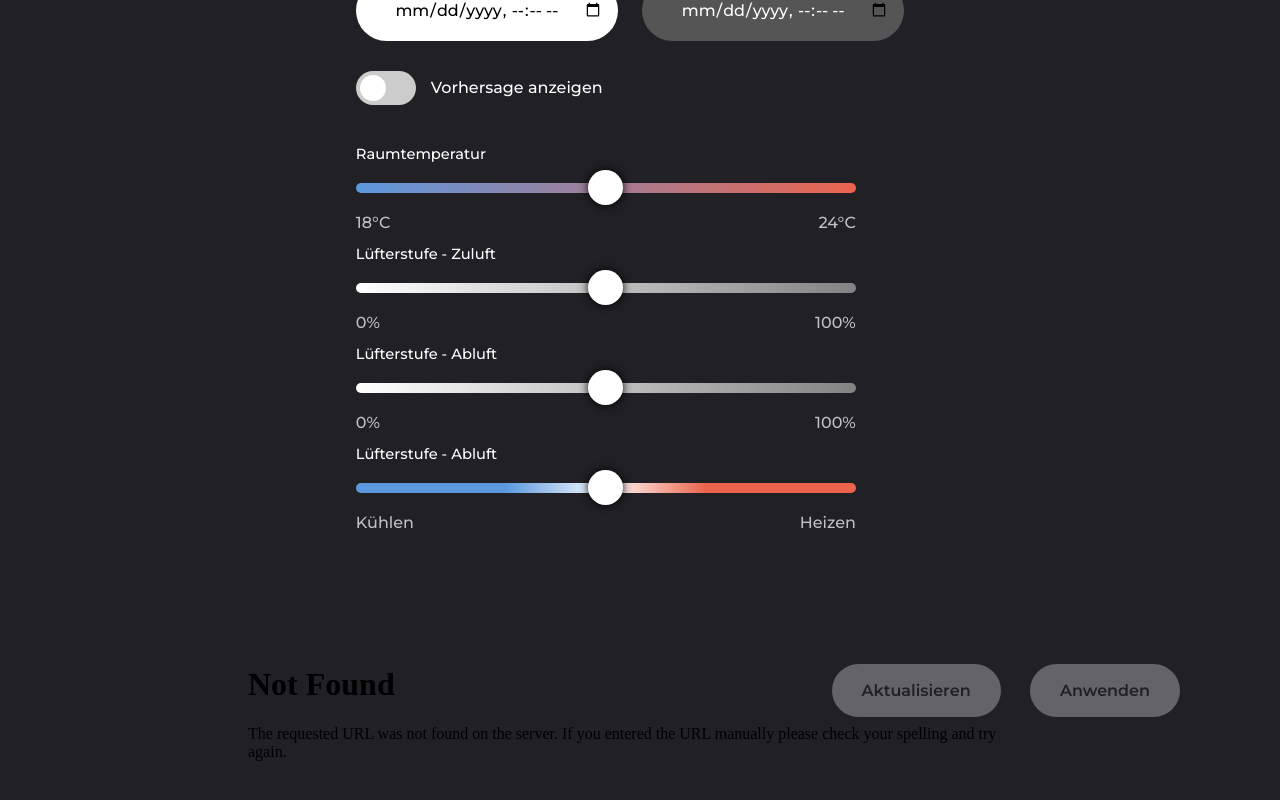
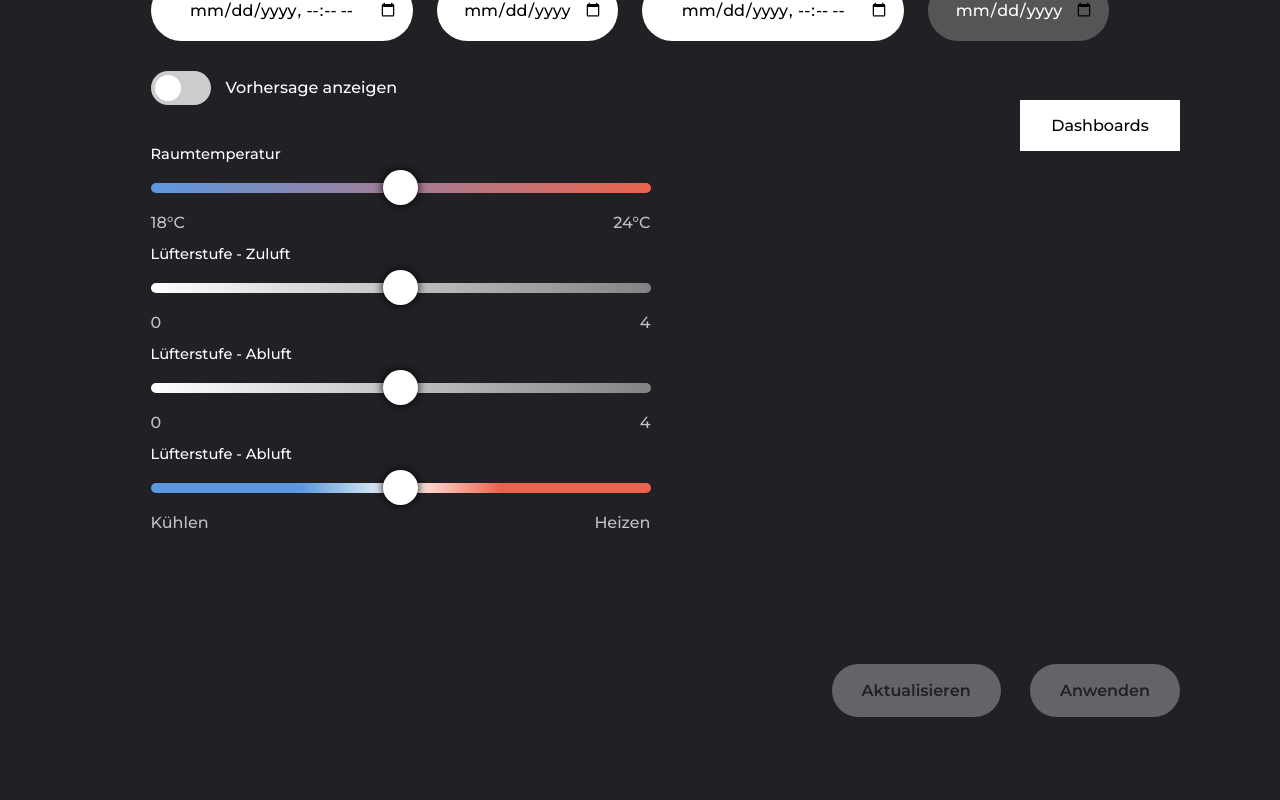
Before and after one commit to matteo-mlr/bluePeacock, a Flask app: page / in a window 1280 px wide. Run offline with Flask 2, Linux system fonts and the light colour scheme.

Commit message:
Aus mehreren Dashboards auswählen. Browsererkennung -> Datepicker

```diff
--- a/static/css/style.css
+++ b/static/css/style.css
@@ -134,6 +134,11 @@ h1 {
     margin: 100px 0 0 0;
 }
 
+.grafana-wrapper {
+    display: flex;
+    align-items: center;
+}
+
 .controlPanel {
     margin: 100px 0 0 0;
 }
@@ -197,6 +202,11 @@ label {
     outline: none;
     -webkit-transition: all 500ms cubic-bezier(0.075, 0.82, 0.165, 1);
     transition: all 500ms cubic-bezier(0.075, 0.82, 0.165, 1);
+    display: inline-block;
+}
+
+.date-element.disable {
+    display: none;
 }
 
 .date-element:focus {
@@ -276,6 +286,60 @@ input:checked + .checkboxSlider:before {
     align-items: center;
 }
 
+/* DROPDOWN *****/
+
+.dropbtn {
+    background-color: #fff;
+    color: #000;
+    padding: 16px;
+    font-size: 16px;
+    border: none;
+    cursor: pointer;
+    font-family: Montserrat;
+    font-size: 12pt;
+    width: 160px;
+    margin: 0;
+    z-index: 10;
+    position: relative;
+  }
+
+  .dropdown {
+    position: absolute;
+    top: 100px;
+    right: 100px;
+    display: inline-block;
+  }
+
+  .dropdown-content {
+    display: none;
+    position: absolute;
+    background-color: #f9f9f9;
+    min-width: 160px;
+    box-shadow: 0px 8px 16px 0px rgba(0,0,0,0.2);
+    z-index: 1;
+  }
+
+  .dropdown-content a {
+    color: black;
+    padding: 12px 16px;
+    text-decoration: none;
+    display: block;
+    font-family: Montserrat;
+    font-size: 12pt;
+    font-weight: 400;
+  }
+
+  .dropdown-content a:hover {background-color: #f1f1f1}
+
+  .dropdown:hover .dropdown-content {
+    display: block;
+  }
+
+  .dropdown:hover .dropbtn {
+    background-color: rgb(85, 85, 85);
+    color: #fff;
+  }
+
 @media screen and (max-width: 1350px) {
     .content {
         flex-direction: column;
--- a/static/js/main.js
+++ b/static/js/main.js
@@ -1,6 +1,35 @@
 const MONTH_OFFEST = 1
 
 let mouseDown = false;
+
+/* Browsererkennung */
+
+var isSafari = /constructor/i.test(window.HTMLElement) || (function (p) { return p.toString() === "[object SafariRemoteNotification]"; })(!window['safari'] || (typeof safari !== 'undefined' && safari.pushNotification));
+console.log(isSafari)
+var safari = document.querySelectorAll('.safari');
+var notSafari = document.querySelectorAll('.not-safari');
+
+if (isSafari) {
+
+    safari.forEach(function(entry) {
+        entry.classList.remove('disable');
+    });
+
+    notSafari.forEach(function(entry) {
+        entry.classList.add('disable');
+    });
+
+} else {
+
+    safari.forEach(function(entry) {
+        entry.classList.add('disable');
+    });
+
+    notSafari.forEach(function(entry) {
+        entry.classList.remove('disable');
+    });
+
+}
 
 /* Variablen für Buttons */
 
@@ -15,16 +44,6 @@ setInititalPositionRaumtemp();
 setInititalPositionZuluft();
 setInititalPositionAbluft();
 setInititalPositionKompressor();
-
-let startDateObject = document.getElementById('start');
-startDateObject.addEventListener('change', function () {
-    setStartDate(toUnixTimeStamp(startDateObject.value));
-});
-
-let endDateObject = document.getElementById('end');
-endDateObject.addEventListener('change', function () {
-    setEndDate(toUnixTimeStamp(endDateObject.value));
-});
 
 let raumtemperaturSlider = document.getElementById('raumtemperaturSlider');
 let zuluftSlider = document.getElementById('lüfterZuluftSlider');
@@ -145,28 +164,32 @@ function update (event, slider, span, low, high) {
         if (slider == 'lüfterZuluftSlider') {
 
             let zuluft = document.getElementById(slider).value
-            if (zuluft < 100) {
+            if (zuluft < 1) {
                 document.querySelector(low).classList.add('disable')
             }
-            if (zuluft > 100) {
+            if (zuluft > 1) {
                 document.querySelector(low).classList.remove('disable')
             }
-            if (zuluft < 900) {
+            if (zuluft < 3) {
                 document.querySelector(high).classList.remove('disable')
             }
-            if (zuluft > 900) {
+            if (zuluft > 3) {
                 document.querySelector(high).classList.add('disable')
             }
-            let verhältnis = zuluft / 1000
+            let verhältnis = zuluft / 4;
             let object = document.querySelector(span);
-            let marginLeft = document.getElementById(slider).offsetLeft
-
-            let left = 465 * verhältnis;
+            let marginLeft = document.getElementById(slider).offsetLeft;
+            let left = 0;
+            if (zuluft == 0) {
+                left = 465 * verhältnis;
+            } else {
+                left = 465 * verhältnis + 13;
+            }
             object.style.left = left + marginLeft;
 
-            let zuluftValue = Math.round(zuluft / 10)
+            let zuluftValue = Math.round(zuluft)
 
-            document.querySelector('.currentValue2').innerHTML = zuluftValue + "%";
+            document.querySelector('.currentValue2').innerHTML = zuluftValue;
 
             werteGeaendert = true;
             btnAktualisieren.classList.remove('inactive');
@@ -176,28 +199,34 @@ function update (event, slider, span, low, high) {
         if (slider == 'lüfterAbluftSlider') {
 
             let zuluft = document.getElementById(slider).value
-            if (zuluft < 100) {
+            if (zuluft < 1) {
                 document.querySelector(low).classList.add('disable')
             }
-            if (zuluft > 100) {
+            if (zuluft > 1) {
                 document.querySelector(low).classList.remove('disable')
             }
-            if (zuluft < 900) {
+            if (zuluft < 3) {
                 document.querySelector(high).classList.remove('disable')
             }
-            if (zuluft > 900) {
+            if (zuluft > 3) {
                 document.querySelector(high).classList.add('disable')
             }
-            let verhältnis = zuluft / 1000
+            let verhältnis = zuluft / 4
             let object = document.querySelector(span);
             let marginLeft = document.getElementById(slider).offsetLeft
 
-            let left = 465 * verhältnis;
+            let left = 0;
+            if (zuluft == 0) {
+                left = 465 * verhältnis;
+            } else {
+                left = 465 * verhältnis + 13;
+            }
+
             object.style.left = left + marginLeft;
 
-            let zuluftValue = Math.round(zuluft / 10)
+            let zuluftValue = Math.round(zuluft)
 
-            document.querySelector('.currentValue3').innerHTML = zuluftValue + "%";
+            document.querySelector('.currentValue3').innerHTML = zuluftValue;
 
             werteGeaendert = true;
             btnAktualisieren.classList.remove('inactive');
@@ -267,34 +296,44 @@ function setInititalPositionRaumtemp () {
 function setInititalPositionZuluft () {
 
     let zuluft = document.getElementById('lüfterZuluftSlider').value
-    let verhältnis = zuluft / 1000
+    let verhältnis = zuluft / 4;
     let object = document.querySelector('.current2');
     let marginLeft = document.getElementById('lüfterZuluftSlider').offsetLeft
 
-    let left = 465 * verhältnis;
+    let left = 0;
+    if (zuluft == 0) {
+        left = 465 * verhältnis;
+    } else {
+        left = 465 * verhältnis + 13;
+    }
 
     object.style.left = left + marginLeft;
 
-    let zuluftValue = Math.round(zuluft / 10)
+    let zuluftValue = Math.round(zuluft);
 
-    document.querySelector('.currentValue2').innerHTML = zuluftValue + "%";
+    document.querySelector('.currentValue2').innerHTML = zuluftValue;
 
 };
 
 function setInititalPositionAbluft () {
 
-    let abluft = document.getElementById('lüfterAbluftSlider').value
-    let verhältnis = abluft / 1000
+    let zuluft = document.getElementById('lüfterAbluftSlider').value
+    let verhältnis = zuluft / 4;
     let object = document.querySelector('.current3');
     let marginLeft = document.getElementById('lüfterAbluftSlider').offsetLeft
 
-    let left = 465 * verhältnis;
+    let left = 0;
+    if (zuluft == 0) {
+        left = 465 * verhältnis;
+    } else {
+        left = 465 * verhältnis + 13;
+    }
 
     object.style.left = left + marginLeft;
 
-    let abluftValue = Math.round(abluft / 10)
+    let zuluftValue = Math.round(zuluft);
 
-    document.querySelector('.currentValue3').innerHTML = abluftValue + "%";
+    document.querySelector('.currentValue3').innerHTML = zuluftValue;
 
 };
 
@@ -314,53 +353,6 @@ function setInititalPositionKompressor () {
     document.querySelector('.currentValue4').innerHTML = "Aus";
 
 };
-
-function setStartDate(unixTimestamp){
-
-  let link = document.getElementById("grafana-iframe").getAttribute("src");
-  let linkSplit = link.split("from=");
-  let linkBeginning = linkSplit[0] + "from="  + unixTimestamp;
-  let linkEnd = linkSplit[1].split("&to=");
-  let newLink =  linkBeginning + "&to=" + linkEnd[1];
-  document.getElementById("grafana-iframe").setAttribute("src", newLink);
-
-}
-
-function setEndDate(unixTimestamp){
-    let link = document.getElementById("grafana-iframe").getAttribute("src");
-    let linkSplit = link.split("to=");
-    let newLink =  linkSplit[0] + "to="  + unixTimestamp;
-    document.getElementById("grafana-iframe").setAttribute("src", newLink)
-}
-
-function toUnixTimeStamp(dateString) {
-
-    let timeLiteralArray =  resolveLiterals(dateString)
-    var date = new Date(Date.UTC(timeLiteralArray[0]
-        ,timeLiteralArray[1]
-        ,timeLiteralArray[2]
-        ,timeLiteralArray[3]
-        ,timeLiteralArray[4]
-        ,timeLiteralArray[5]
-        )
-    );
-    return date.getTime();
-
-}
-
-function resolveLiterals(dateString) {
-
-    let splitDateString = dateString.split("-");
-    let year = splitDateString[0];
-    let month = splitDateString[1] - MONTH_OFFEST;
-    let splitDayString = splitDateString[2].split("T");
-    let day = splitDayString[0];
-    let splitTimeString = splitDayString[1].split(":");
-    let hour = splitTimeString[0];
-    let minutes = splitTimeString[1];
-    return [year, month, day, hour, minutes, 0];
-
-}
 
 /* Buttons */
 
@@ -390,3 +382,24 @@ btnAnwenden.addEventListener('mouseover', function() {
 btnAnwenden.addEventListener('mouseout', function () {
     btnAnwenden.classList.remove('active');
 });
+
+function dropdown (index) {
+
+    let quelle1 = "http://localhost:3000/d-solo/SoFiK5XZz/kondensator-and-verdampfer-2w?orgId=1&from=1579970090373&to=1582171278843&panelId=2";
+    let quelle2 = "http://localhost:3000/d-solo/SoFiK5XZz/kondensator-and-verdampfer-2w?orgId=1&from=1579970090373&to=1582171278843&panelId=3";
+
+    switch (index) {
+
+        case 1:
+        document.querySelector('.grafana-frame').src = quelle1;
+        document.querySelector('.dropbtn').innerHTML = "Dashboard 1";
+        break;
+
+        case 2:
+        document.querySelector('.grafana-frame').src = quelle2;
+        document.querySelector('.dropbtn').innerHTML = "Dashboard 2";
+        break;
+
+    }
+
+}
--- a/templates/index.html
+++ b/templates/index.html
@@ -12,11 +12,10 @@
             <div class="controlPanel">
                 <h1>CONTROL PANEL</h1>
                 <div class="date-control-wrapper">
-                    <!--<label class="heading" for="start">Start Datum:</label>-->
-                    <input class="date-element" type="datetime-local" id="start" name="ts-start" value="2020-01-01" size="10">
-
-                    <!--<label class="heading" for="end">End Datum:</label>-->
-                    <input class="date-element" type="datetime-local" id="end" name="ts-end" value="2020-04-01" size="10">
+                    <input class="date-element safari" type="datetime-local" id="start" name="ts-start" value="2020-01-01" size="10">
+                    <input class="date-element not-safari" type="date" id="birthday" name="birthday">
+                    <input class="date-element safari" type="datetime-local" id="end" name="ts-end" value="2020-04-01" size="10">
+                    <input class="date-element not-safari" type="date" id="birthday" name="birthday">
                 </div>
                 <div class="vorhersage-wrapper">
                     <label class="switch" name="vorhersage">
@@ -38,10 +37,10 @@
                 </div>
                 <div class="slider-wrapper lüfterstufe" id="lüfterstufe">
                     <p class="heading">Lüfterstufe - Zuluft</p>
-                    <input type="range" min="0" max="1000" value="500" class="slider" id="lüfterZuluftSlider">
+                    <input type="range" min="0" max="4" value="2" class="slider" id="lüfterZuluftSlider">
                     <div class="text">
-                        <p class="value low zuluftLow">0%</p>
-                        <p class="value high zuluftHigh">100%</p>
+                        <p class="value low zuluftLow">0</p>
+                        <p class="value high zuluftHigh">4</p>
                     </div>
                     <div class="current current2">
                         <span class="currentValue currentValue2"></span>
@@ -49,10 +48,10 @@
                 </div>
                 <div class="slider-wrapper lüfterstufe" id="lüfterstufe">
                     <p class="heading">Lüfterstufe - Abluft</p>
-                    <input type="range" min="0" max="1000" value="500" class="slider" id="lüfterAbluftSlider">
+                    <input type="range" min="0" max="4" value="2" class="slider" id="lüfterAbluftSlider">
                     <div class="text">
-                        <p class="value low abluftLow">0%</p>
-                        <p class="value high abluftHigh">100%</p>
+                        <p class="value low abluftLow">0</p>
+                        <p class="value high abluftHigh">4</p>
                     </div>
                     <div class="current current3">
                         <span class="currentValue currentValue3"></span>
@@ -71,9 +70,16 @@
                 </div>
             </div>
             <div class="grafana-wrapper">
-              <iframe id = "grafana-iframe" class="grafana" src="{{iframe}}" width="800" height="400" frameborder="0"></iframe>
+                <iframe class="grafana-frame" src="" width="700" height="500" frameborder="0"></iframe>
             </div>
         </div>
+        <div class="dropdown">
+            <button class="dropbtn">Dashboards</button>
+            <div class="dropdown-content">
+                <a href="#" onclick="dropdown(1)">Dashbord 1</a>
+                <a href="#" onclick="dropdown(2)">Dashbord 2</a>
+            </div>
+          </div>
         <div class="btn-wrapper">
             <a class="button inactive" id="aktualisieren" href="#">Aktualisieren</a>
             <a class="button inactive" id="anwenden" href="#">Anwenden</a>
```
